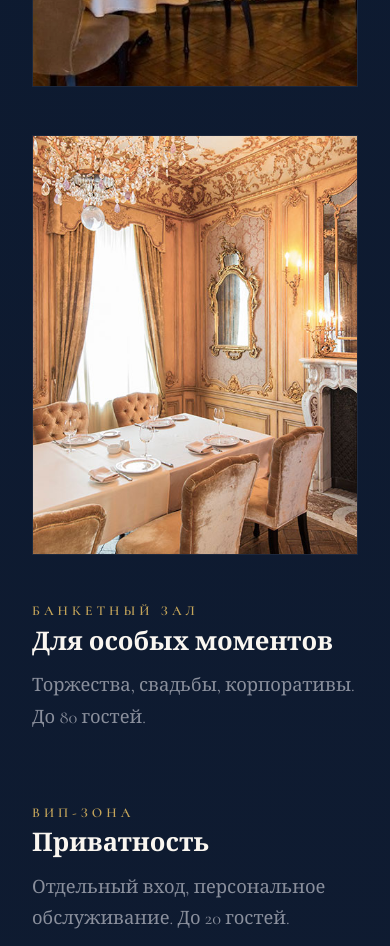
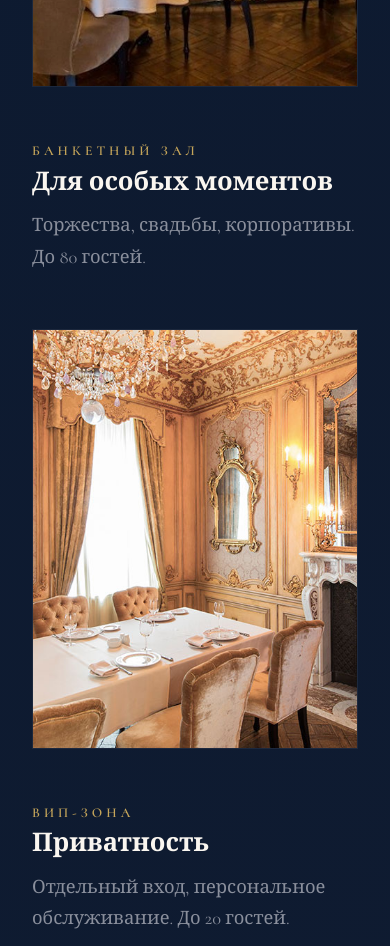
Before and after one commit to PunkAndDot/Turandot-WebSite, a website built with Vite: page pages/about.html in a window 390 px wide. Shown: the part 3280-4226 px from the top of the page. Built offline with nearby package versions, Linux system fonts and the light colour scheme.

Commit message:
fix: disable order:-1 on mobile for about-story--reverse

```diff
--- a/css/styles.css
+++ b/css/styles.css
@@ -1029,6 +1029,12 @@ h4 { font-size: clamp(1.1rem, 2vw, 1.3rem); }
 
 .about-story--reverse .about-story__image {
   order: -1;
+}
+
+@media (max-width: 1024px) {
+  .about-story--reverse .about-story__image {
+    order: 0;
+  }
 }
 
 .about-story__image {
```
